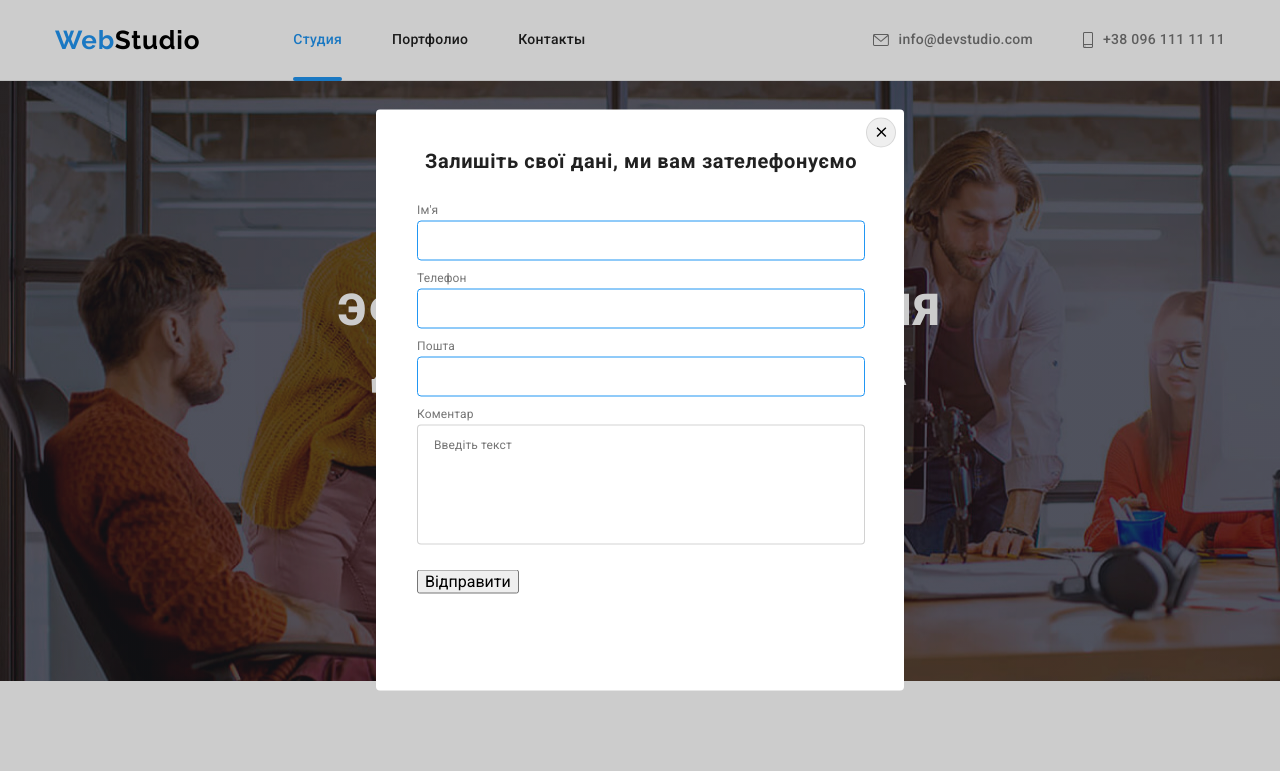
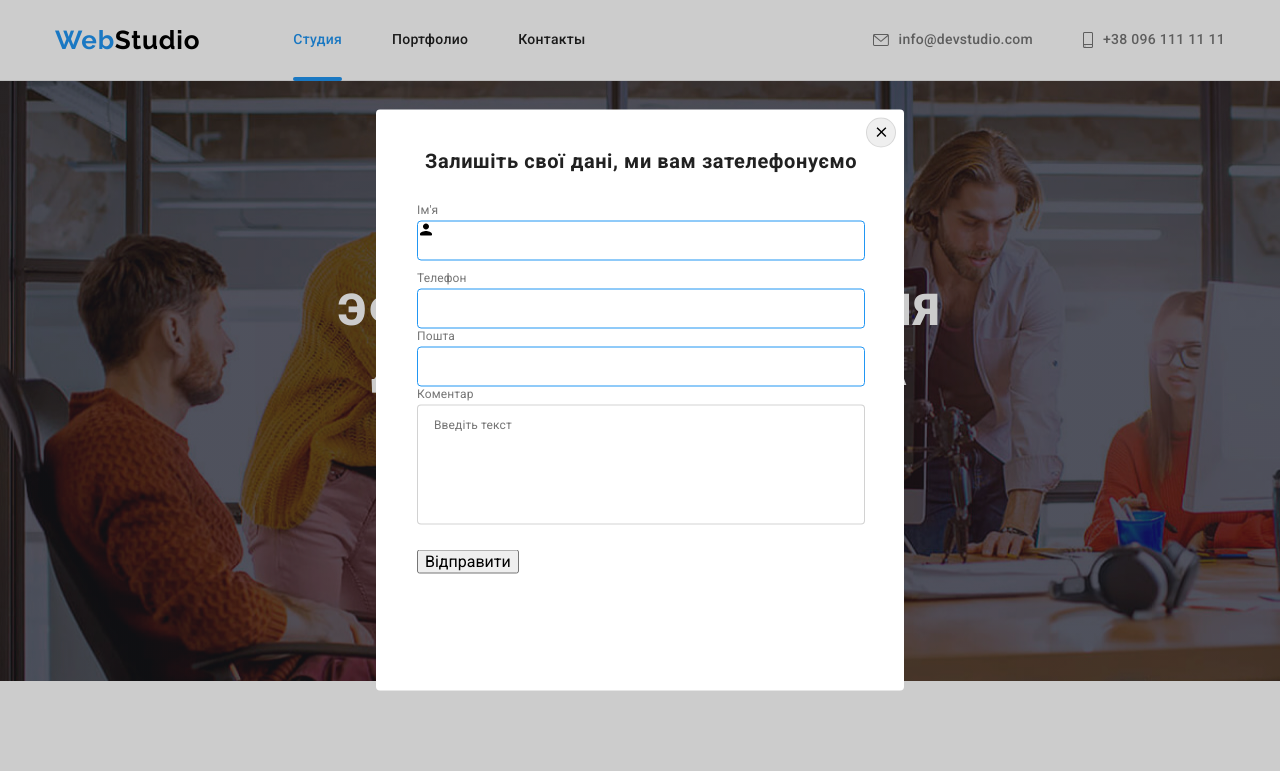
Before and after one commit to BolterBait/goit-markup-hw-06, a plain HTML site: page index.html in a window 1280 px wide. Shown: the top 771 px of the page. Drawn offline with nearby package versions, Linux system fonts and the light colour scheme; files whose address does not match are found by name.

Commit message:
Minor changes to index

```diff
--- a/css/styles.css
+++ b/css/styles.css
@@ -862,7 +862,6 @@ img {
   height: 40px;
   border: 1px solid #2196F3;
   border-radius: 4px;
-  margin-bottom: 10px;
   padding-left: 42px;
   color: var(--text-decoration-color);
 }
@@ -881,5 +880,15 @@ img {
   font-size: 12px;
   line-height: 1.17;
   letter-spacing: 0.01em;
+}
 
+.input-wrap {
+  position: relative;
+  margin-bottom: 10px;
 }
+
+.icon-person {
+  position: absolute;
+  top: 0;
+  left: 0;
+}
--- a/index.html
+++ b/index.html
@@ -491,6 +491,10 @@
         <form class="form">
           <div class="form-field">
             <label for="name" class="form-label">Ім'я</label>
+            <div class="input-wrap">
+              <svg class="icon-person" width="18px" height="18px">
+                <use href="./images/icon.svg#icon-person"></use>
+              </svg>
               <input
                 type="text"
                 class="form-input"
@@ -498,6 +502,7 @@
                 id="name"
                 required
               />
+            </div>
           </div>
           <div class="form-field">
             <label for="tel" class="form-label">Телефон</label>
```
Lines whose indentation alone changed are shown as unchanged.
